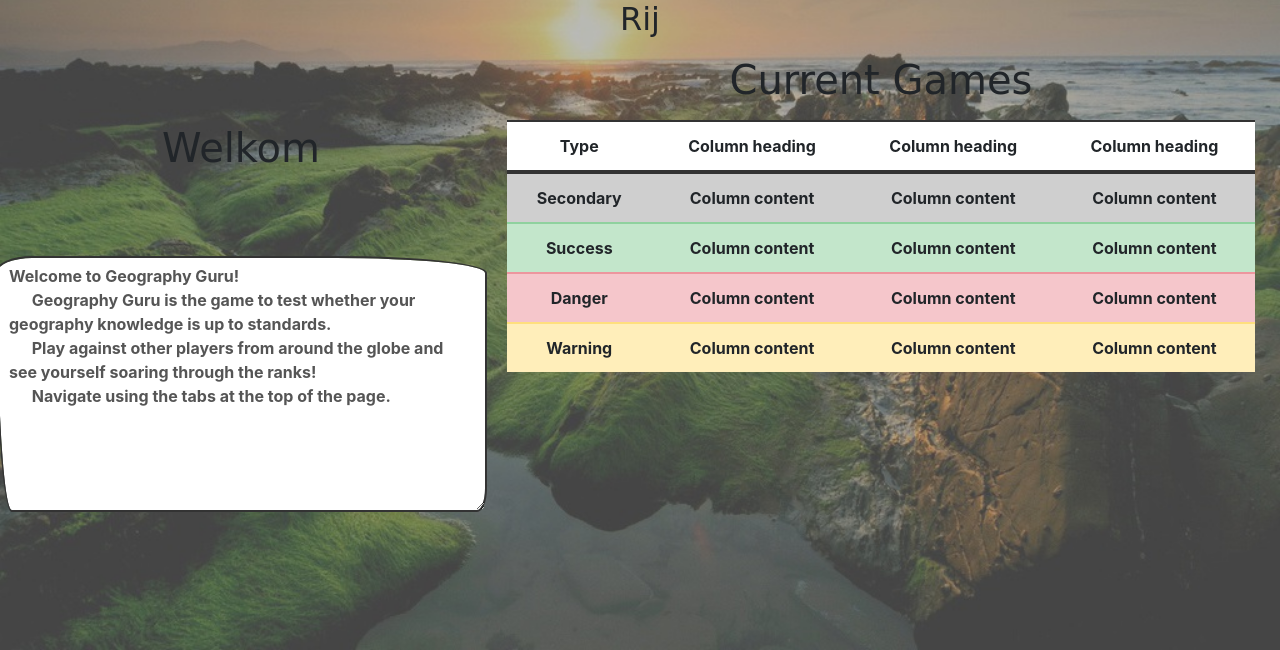
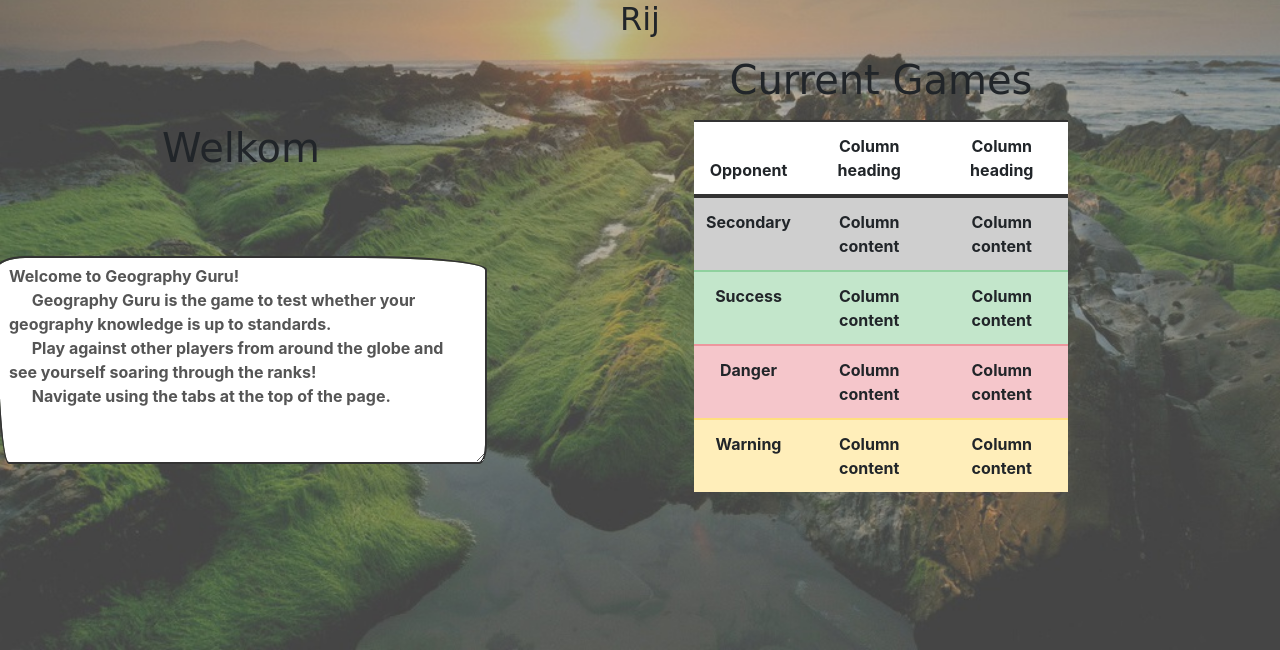
Before and after one commit to Jelleas/WebIK, a Flask app: page / in a window 1280 px wide. Shown: the part 150-800 px from the top of the page. Run offline with Flask 2, Linux system fonts and the light colour scheme; a user stored in the database is signed in; some libraries are stand-ins or nearby versions; some web fonts are replaced.

Commit message:
geen idee eigenlijk

```diff
--- a/static/styles.css
+++ b/static/styles.css
@@ -48,7 +48,6 @@ html, body {
     max-width:100%;
     max-height:100%;
     text-align: center;
-    /*opacity: 0.5;*/
 
 }
 
@@ -88,6 +87,18 @@ html, body {
     line-height: 27px;
   }
 }
+
+.table{
+    border-radius: 5px;
+    width: 50%;
+    margin: 0px auto;
+    float: none;
+}
+
+.table th {
+    text-align: center;
+}
+
 
 * {
   box-sizing: border-box;
--- a/templates/index.html
+++ b/templates/index.html
@@ -11,7 +11,7 @@
     <div class="form-group">
     <b><label for="exampleTextarea"><h1>Welkom</h1></label></b>
     <div class = "box">
-    <textarea class="form-control" id="exampleTextarea" rows="10" cols="70" align="middle">Welcome to Geography Guru!
+    <textarea class="form-control" id="exampleTextarea" rows="8" cols="3" align="middle">Welcome to Geography Guru!
       Geography Guru is the game to test whether your geography knowledge is up to standards.
       Play against other players from around the globe and see yourself soaring through the ranks!
       Navigate using the tabs at the top of the page.</textarea>
@@ -19,12 +19,11 @@
     </div>
   </div>
   <div class="column right">
-    <b><label for="exampleTextarea"><h1>Current Games</h1></label></b>
+    <b><label for="exampleTextarea"  align="middle"><h1>Current Games</h1></label></b>
     <table class="table table-hover">
       <thead>
         <tr>
-          <th scope="col">Type</th>
-          <th scope="col">Column heading</th>
+          <th scope="col">Opponent</th>
           <th scope="col">Column heading</th>
           <th scope="col">Column heading</th>
         </tr>
@@ -33,11 +32,9 @@
           <th scope="row">Secondary</th>
           <td>Column content</td>
           <td>Column content</td>
-          <td>Column content</td>
         </tr>
         <tr class="table-success">
           <th scope="row">Success</th>
-          <td>Column content</td>
           <td>Column content</td>
           <td>Column content</td>
         </tr>
@@ -45,11 +42,9 @@
           <th scope="row">Danger</th>
           <td>Column content</td>
           <td>Column content</td>
-          <td>Column content</td>
         </tr>
         <tr class="table-warning">
           <th scope="row">Warning</th>
-          <td>Column content</td>
           <td>Column content</td>
           <td>Column content</td>
         </tr>
--- a/templates/layout.html
+++ b/templates/layout.html
@@ -14,6 +14,8 @@
         <link href="{{ url_for('static', filename='styles.css') }}" rel="stylesheet"/>
         <script src="https://code.jquery.com/jquery-3.1.1.min.js"></script>
         <script src="https://maxcdn.bootstrapcdn.com/bootstrap/4.1.3/js/bootstrap.min.js"></script>
+
+        <link rel="shortcut icon" type="image/png" href="favicon.png">
 
         <title>Geography Guru: {% block title %}{% endblock %}</title>
 
```
Also changed, not shown: trivia.db.
